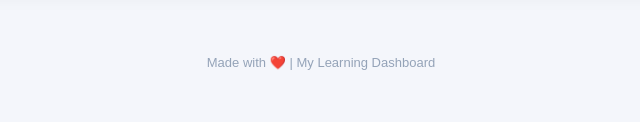
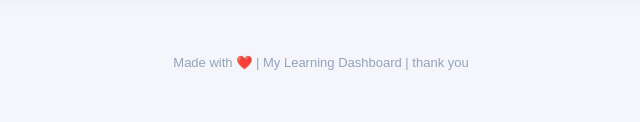
Before and after one commit to Karthickroshan1909/website-container, a plain HTML site: page index.html in a window 1280 px wide. Shown: the part 1147-1269 px from the top of the page, 439-1079 px from the left. Drawn offline with Linux system fonts and the light colour scheme.

Commit message:
index changed to thank you

```diff
--- a/index.html
+++ b/index.html
@@ -199,7 +199,7 @@
 
             <!-- Footer -->
             <footer>
-                <p>Made with ❤️ | My Learning Dashboard</p>
+                <p>Made with ❤️ | My Learning Dashboard | thank you</p>
             </footer>
 
         </main>
```
